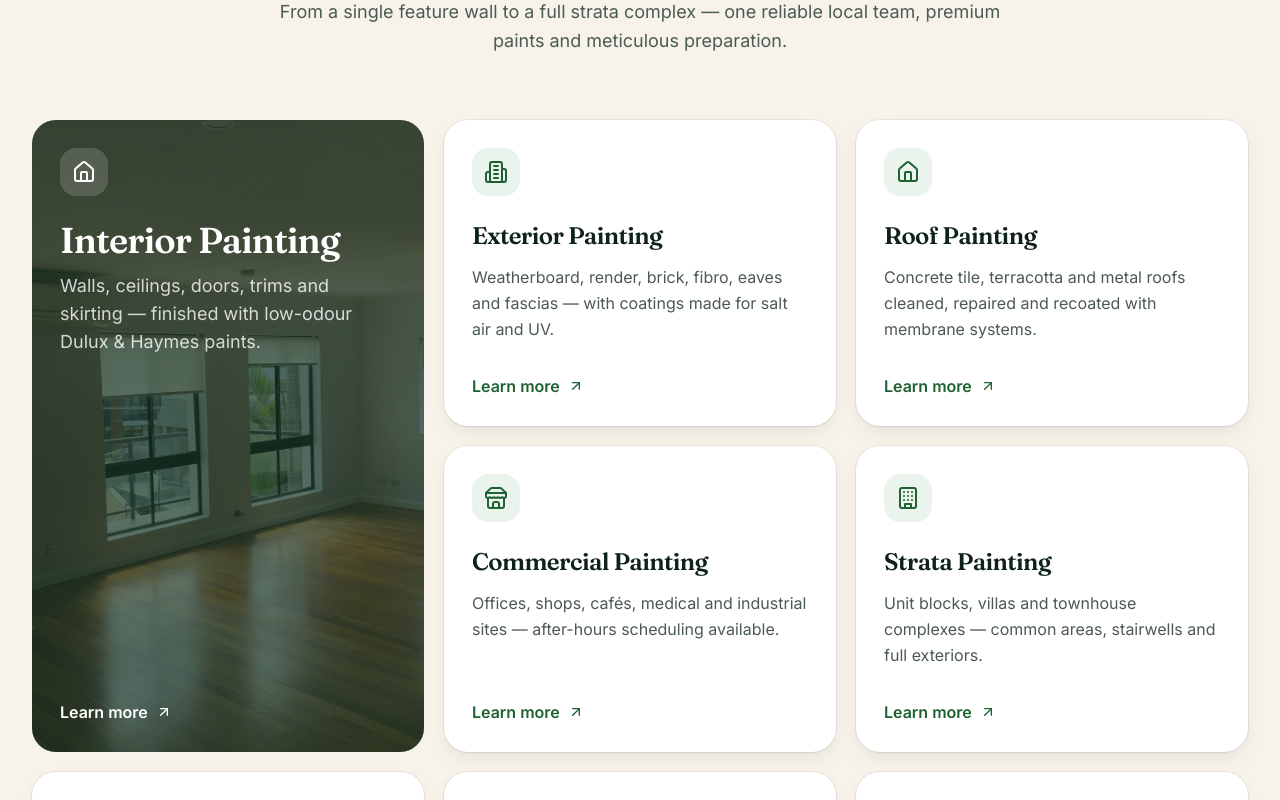
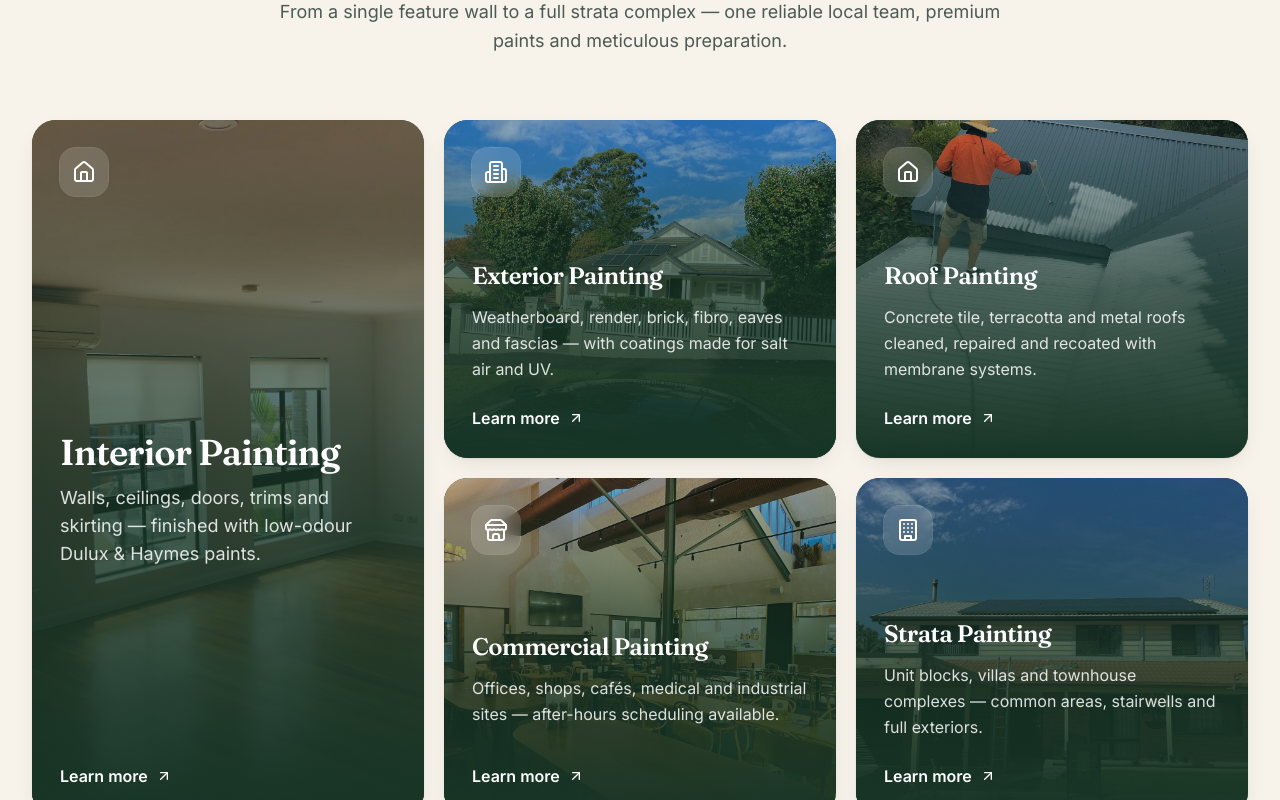
Before and after one commit to adwordsmanagergc-wq/jbcpainting-decorating, a Next.js app: page / in a window 1280 px wide. Shown: the part 1220-2020 px from the top of the page. Built offline with nearby package versions, Linux system fonts and the light colour scheme; no server answers.

Commit message:
Home: photo backgrounds on service cards

```diff
--- a/app/page.tsx
+++ b/app/page.tsx
@@ -129,19 +129,20 @@ export default function HomePage() {
               <Link
                 key={s.slug}
                 href={`/services/${s.slug}`}
-                className={`group relative flex flex-col justify-between overflow-hidden rounded-3xl p-7 transition-all duration-300 hover:-translate-y-1 hover:shadow-lift ${i === 0 ? "bg-forest text-white sm:col-span-2 lg:col-span-1 lg:row-span-2" : "card"}`}
+                className={`group relative flex min-h-[20rem] flex-col justify-between overflow-hidden rounded-3xl bg-forest p-7 text-white shadow-card transition-all duration-300 hover:-translate-y-1 hover:shadow-lift ${i === 0 ? "sm:col-span-2 lg:col-span-1 lg:row-span-2" : ""}`}
               >
-                {i === 0 && (
-                  <Image src={photo(s.image).src} alt="" fill sizes="(min-width: 1024px) 400px, 100vw" className="object-cover opacity-30 transition-opacity group-hover:opacity-40" />
-                )}
+                <Image src={photo(s.image).src} alt="" fill sizes={i === 0 ? "(min-width: 1024px) 400px, 100vw" : "(min-width: 1024px) 400px, (min-width: 640px) 50vw, 100vw"} className="object-cover transition-transform duration-700 group-hover:scale-105" />
+                <div aria-hidden className="absolute inset-0 bg-gradient-to-t from-forest via-forest/75 to-forest/25 transition-opacity duration-300 group-hover:opacity-90" />
                 <div className="relative">
-                  <span className={`grid h-12 w-12 place-items-center rounded-2xl ${i === 0 ? "bg-white/15 text-white" : "bg-brand-50 text-brand-700"}`}>
+                  <span className="grid h-12 w-12 place-items-center rounded-2xl bg-white/15 text-white ring-1 ring-white/20 backdrop-blur">
                     <ServiceIcon name={s.icon} className="h-6 w-6" />
                   </span>
-                  <h3 className={`mt-6 text-2xl font-semibold ${i === 0 ? "md:text-4xl" : ""}`}>{s.name}</h3>
-                  <p className={`mt-3 leading-relaxed ${i === 0 ? "text-white/80 md:text-lg" : "text-stone"}`}>{s.summary}</p>
                 </div>
-                <span className={`relative mt-8 inline-flex items-center gap-2 font-semibold ${i === 0 ? "text-white" : "text-brand-700"}`}>
+                <div className="relative mt-16">
+                  <h3 className={`text-2xl font-semibold ${i === 0 ? "md:text-4xl" : ""}`}>{s.name}</h3>
+                  <p className={`mt-3 leading-relaxed text-white/85 ${i === 0 ? "md:text-lg" : ""}`}>{s.summary}</p>
+                </div>
+                <span className="relative mt-6 inline-flex items-center gap-2 font-semibold text-white">
                   Learn more <ArrowUpRight className="h-4 w-4 transition-transform group-hover:-translate-y-0.5 group-hover:translate-x-0.5" />
                 </span>
               </Link>
```
